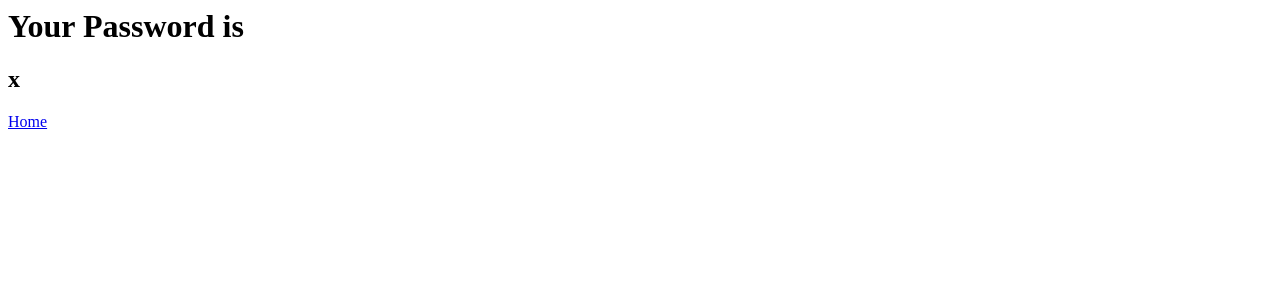
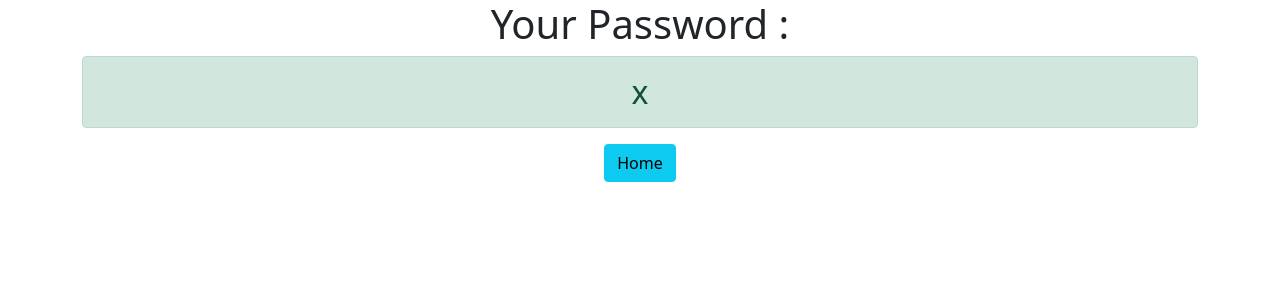
Before and after one commit to Dhakshinamoorthy833498/password-generator, a Django app: template generator/templates/generator/password.html in a window 1280 px wide. Shown: the top 300 px of the page. Run offline with Django 3.2, Linux system fonts and the light colour scheme; the template is opened without the code that fills it: most values are stand-ins (such as "Sample title", 1, 10 or a date in 2020).

Commit message:
Second commit

```diff
--- a/generator/templates/generator/password.html
+++ b/generator/templates/generator/password.html
@@ -1,5 +1,7 @@
-<h1>Your Password is</h1>
+<link href="https://cdn.jsdelivr.net/npm/bootstrap@5.1.3/dist/css/bootstrap.min.css" rel="stylesheet" integrity="sha384-1BmE4kWBq78iYhFldvKuhfTAU6auU8tT94WrHftjDbrCEXSU1oBoqyl2QvZ6jIW3" crossorigin="anonymous">
+<div class="container text-center">
+<h1>Your Password :</h1>
 
-<h2>{{ password }}</h2>
+<h2 class="alert alert-success">{{ password }}</h2>
 
-<a href="{% url 'home' %}">Home</a>
+<a href="{% url 'home' %}" class="btn btn-info">Home</a>
```
